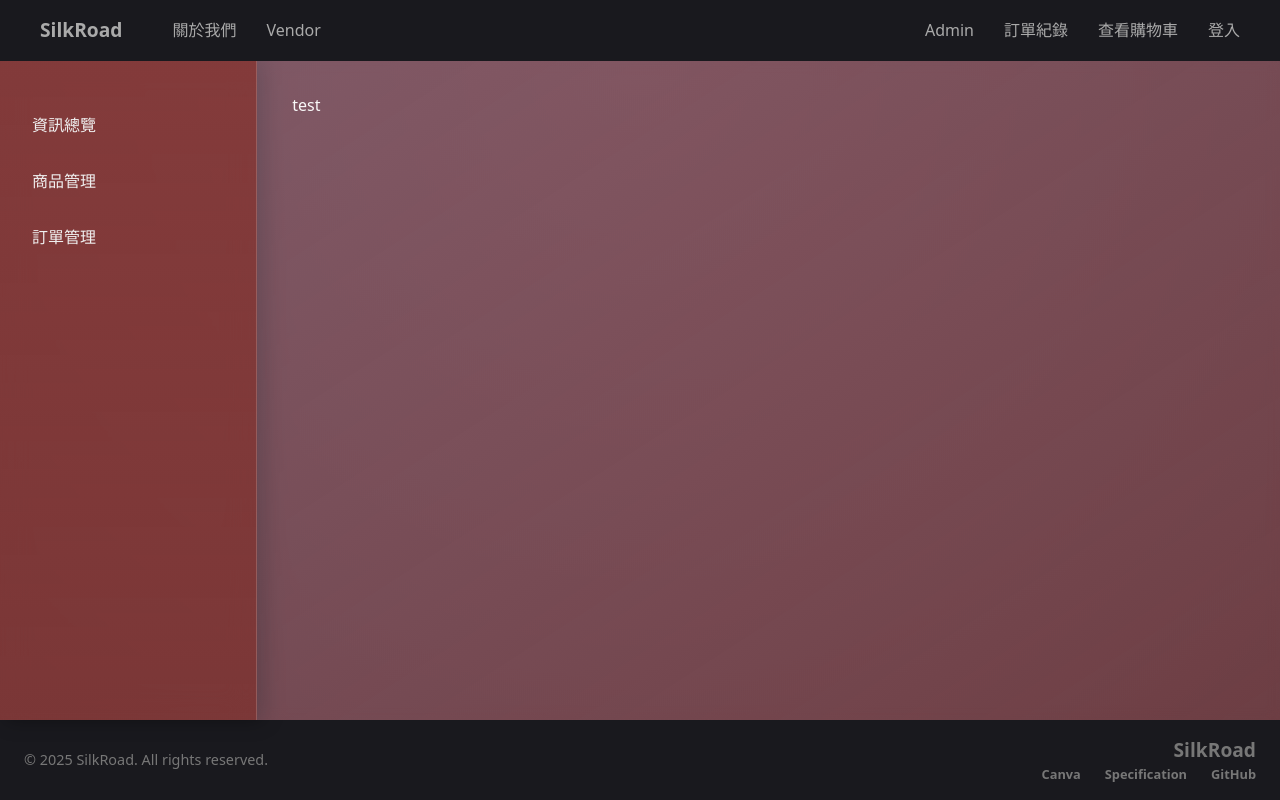
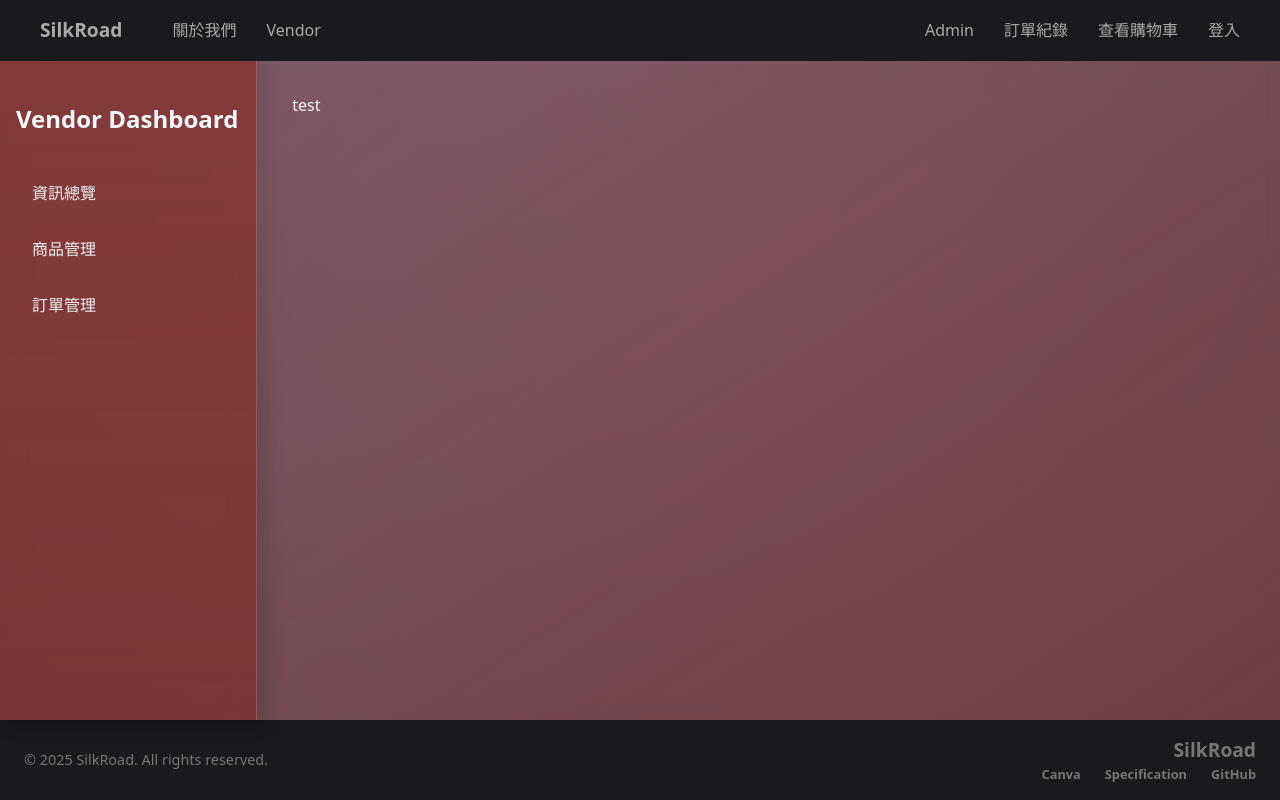
Before and after one commit to Sajuna94/SilkRoad, a React (Vite) app in the folder silkroad-frontend-react/: page /SilkRoad/vendor/dashboard in a window 1280 px wide. Built offline with nearby package versions, Linux system fonts and the light colour scheme.

Commit message:
add vendor dashboard title

```diff
--- a/silkroad-frontend-react/src/pages/Admin/Dashboard/Dashboard.module.scss
+++ b/silkroad-frontend-react/src/pages/Admin/Dashboard/Dashboard.module.scss
@@ -126,7 +126,8 @@
 }
 
 .headerTitle {
-  font-size: 1.7rem;
-  font-weight: 600;
-  margin-bottom: 1.4rem;
+  font-size: 24px;
+  font-weight: bold;
+  padding: 1rem;
+  margin-top: 1.5rem;
 }
--- a/silkroad-frontend-react/src/pages/Admin/Dashboard/index.tsx
+++ b/silkroad-frontend-react/src/pages/Admin/Dashboard/index.tsx
@@ -14,16 +14,18 @@ export default function Dashboard() {
   ];
 
   return (
-        <div className={`${styles.dashboard} flex`}>
+    <div className={`${styles.dashboard} `}>
       {/* Sidebar */}
-            <aside className={`${styles.sidebar} animateSlideUp delay75`}>
-                <h2 className="text-2xl font-bold mb-8 text-gray-800">Admin Dashboard</h2>
-                <nav className="space-y-3">
+      <aside className={`${styles.sidebar}`}>
+        <div className={styles.headerTitle}>Admin Dashboard</div>
+        <nav>
           {tabs.map((tab) => (
             <button
               key={tab.id}
               onClick={() => setActiveTab(tab.id)}
-                            className={`${styles.tabButton} ${activeTab === tab.id ? "active" : ""}`}
+              className={`${styles.tabButton} ${
+                activeTab === tab.id ? "active" : ""
+              }`}
             >
               {tab.name}
             </button>
@@ -32,7 +34,7 @@ export default function Dashboard() {
       </aside>
 
       {/* Main content */}
-            <main className={`${styles.main} animateFadeIn delay150`}>
+      <main className={`${styles.main}`}>
         {activeTab === "user" && <UserManagement />}
         {activeTab === "system" && <SystemDashboard />}
         {activeTab === "vendor" && <VendorManagement />}
--- a/silkroad-frontend-react/src/pages/Vendor/Dashboard/Dashboard.module.scss
+++ b/silkroad-frontend-react/src/pages/Vendor/Dashboard/Dashboard.module.scss
@@ -71,9 +71,11 @@ $shadow-soft: rgba(0, 0, 0, 0.2);
   display: flex;
   flex-grow: 1;
 
-	background: radial-gradient(circle at top,
+  background: radial-gradient(
+    circle at top,
     color.scale($sidebar-bg-color, $lightness: -18%),
-			color.scale($sidebar-bg-color, $lightness: -28%));
+    color.scale($sidebar-bg-color, $lightness: -28%)
+  );
 
   color: $text-light;
   backdrop-filter: blur(6px);
@@ -82,11 +84,12 @@ $shadow-soft: rgba(0, 0, 0, 0.2);
 .sidebar {
   width: 16rem;
 
-	background: linear-gradient(to bottom,
+  background: linear-gradient(
+    to bottom,
     rgba($sidebar-bg-color, 0.78),
-			rgba($sidebar-bg-color, 0.6));
+    rgba($sidebar-bg-color, 0.6)
+  );
 
-	padding-top: 1.5rem;
   backdrop-filter: blur(14px);
 
   border-right: 1px solid $border-light;
@@ -150,9 +153,11 @@ $shadow-soft: rgba(0, 0, 0, 0.2);
   padding: 2rem 2.2rem;
   overflow-y: auto;
 
-	background: linear-gradient(to bottom right,
+  background: linear-gradient(
+    to bottom right,
     rgba($content-bg-color, 0.35),
-			rgba($content-bg-color, 0.15));
+    rgba($content-bg-color, 0.15)
+  );
 
   backdrop-filter: blur(6px);
 }
@@ -170,8 +175,9 @@ $shadow-soft: rgba(0, 0, 0, 0.2);
 }
 
 .headerTitle {
-	font-size: 1.6rem;
-	font-weight: 600;
-	margin-bottom: 1.4rem;
+  font-size: 24px;
+  font-weight: bold;
+  padding: 1rem;
+  margin-top: 1.5rem;
   color: $text-light;
 }
--- a/silkroad-frontend-react/src/pages/Vendor/Dashboard/index.tsx
+++ b/silkroad-frontend-react/src/pages/Vendor/Dashboard/index.tsx
@@ -19,12 +19,14 @@ export default function VendorDashboardPage() {
   return (
     <div className={styles.dashboard}>
       <aside className={styles.sidebar}>
+        <div className={styles.headerTitle}>Vendor Dashboard</div>
         <ul>
           {tabs.map((t) => (
             <li
               key={t.id}
               onClick={() => navigate(`#${t.id}`)}
-							className={`${styles.tabButton} ${currentId === t.id ? "active" : ""
+              className={`${styles.tabButton} ${
+                currentId === t.id ? "active" : ""
               }`}
             >
               {t.label}
```
Lines whose indentation alone changed are shown as unchanged.
